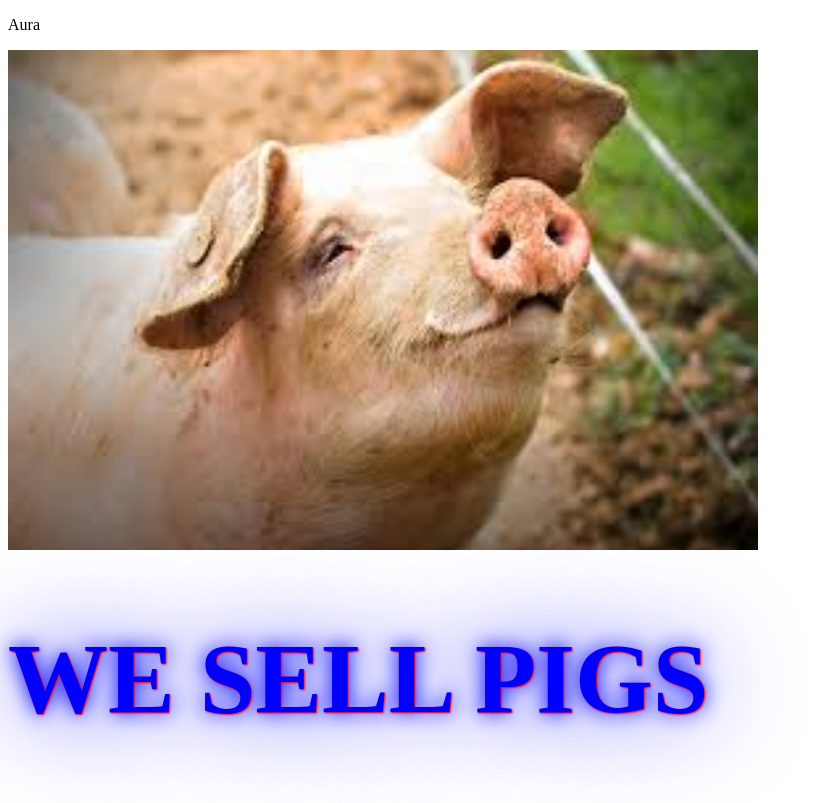
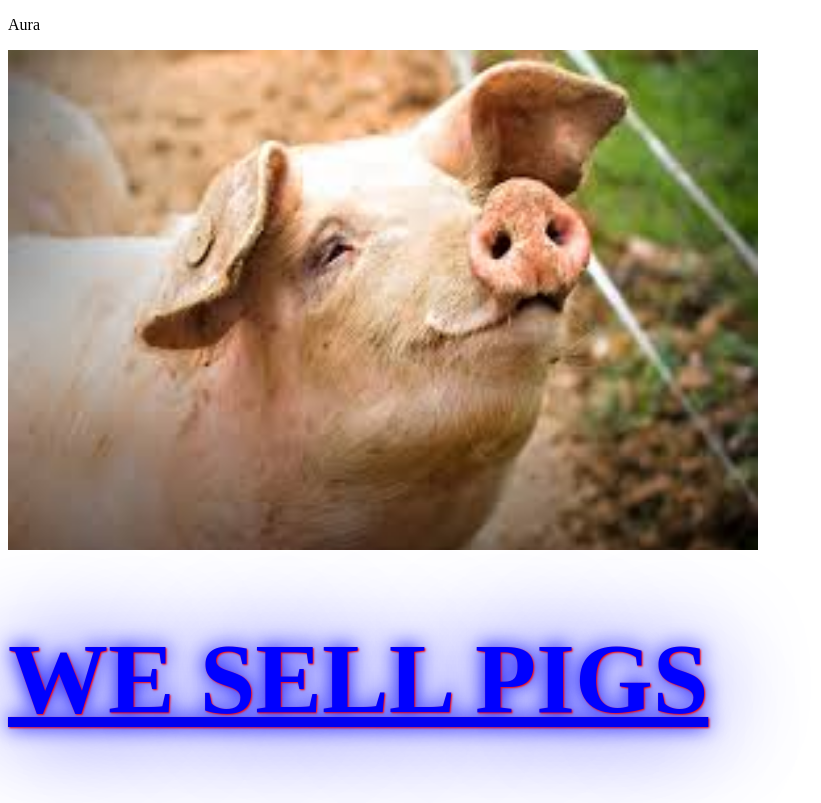
Before and after one commit to leonbowma/pigsell, a plain HTML site: page index.html in a window 1280 px wide. Shown: the whole page, without its empty margins (0-821 px from the left). Drawn offline with Linux system fonts and the light colour scheme.

Commit message:
Update index.html

```diff
--- a/index.html
+++ b/index.html
@@ -7,6 +7,6 @@
 <body>
    <p>Aura</p>
     <img src="pig.jpeg" alt="pigg image">
-    <h1>WE SELL PIGS</h1>
+    <a href="https://www.livestockmarket.com/listings/for-sale/pigs/171150"><h1>WE SELL PIGS</h1></a>
 </body>
 </html>
```
